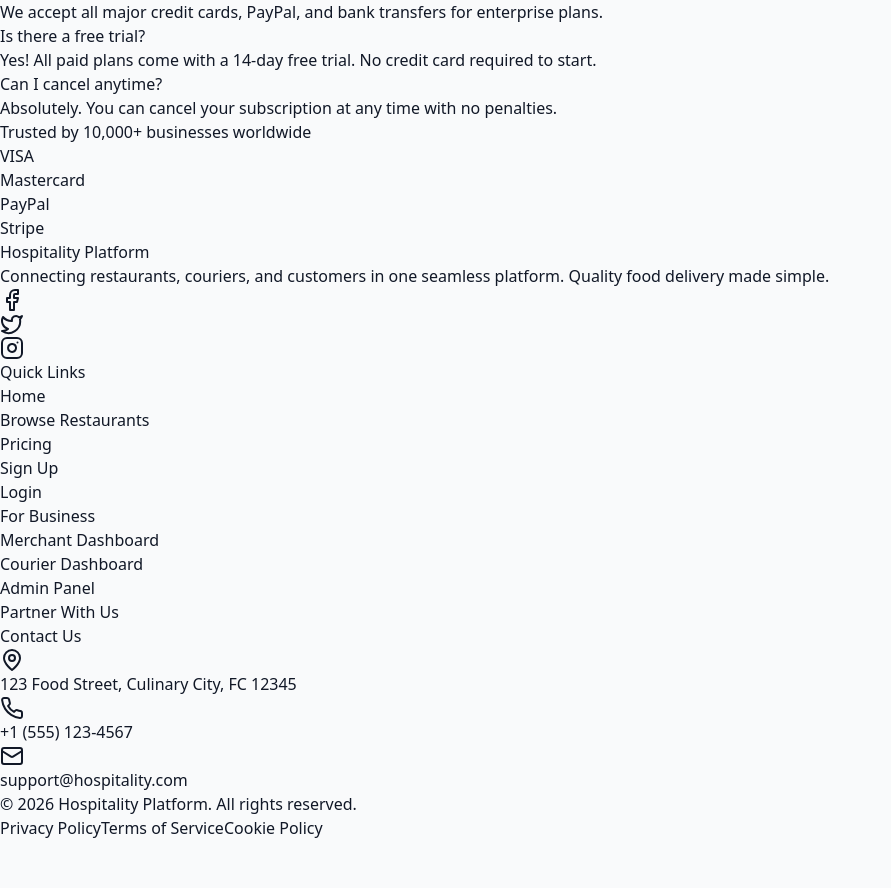
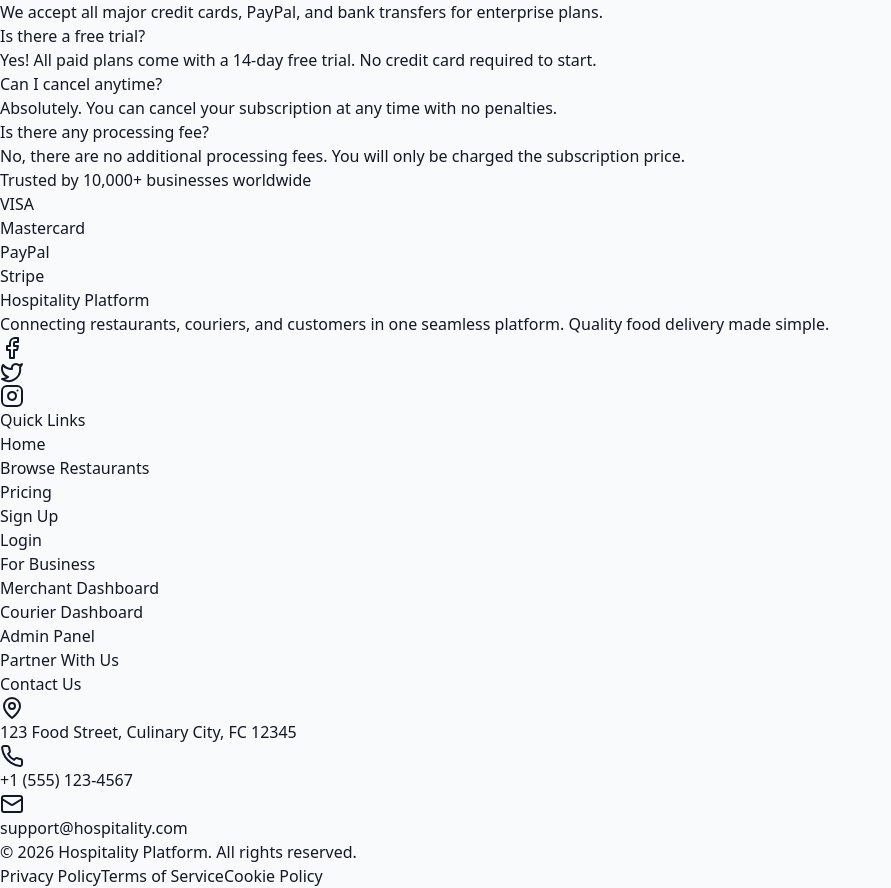
Before and after one commit to shipra9918-sudo/Project1-internship, a React (Vite) app in the folder frontend/: page /pricing in a window 1280 px wide. Shown: the part 2280-3168 px from the top of the page, without its empty margins (0-891 px from the left). Before the commit the page ends 3120 px from the top, so only its background shows below. Built offline with nearby package versions, Linux system fonts and the light colour scheme; no server answers.

Commit message:
Pricing page FAQ for subscribtion

```diff
--- a/frontend/src/pages/PricingPage.jsx
+++ b/frontend/src/pages/PricingPage.jsx
@@ -314,6 +314,14 @@ const PricingPage = () => {
                 Absolutely. You can cancel your subscription at any time with no penalties.
               </p>
             </div>
+            <div>
+              <h3 className="font-semibold text-gray-900 mb-2">
+                Is there any processing fee?
+              </h3>
+              <p className="text-gray-600 text-sm">
+                No, there are no additional processing fees. You will only be charged the subscription price.
+              </p>
+            </div>
           </div>
         </div>
 
```
